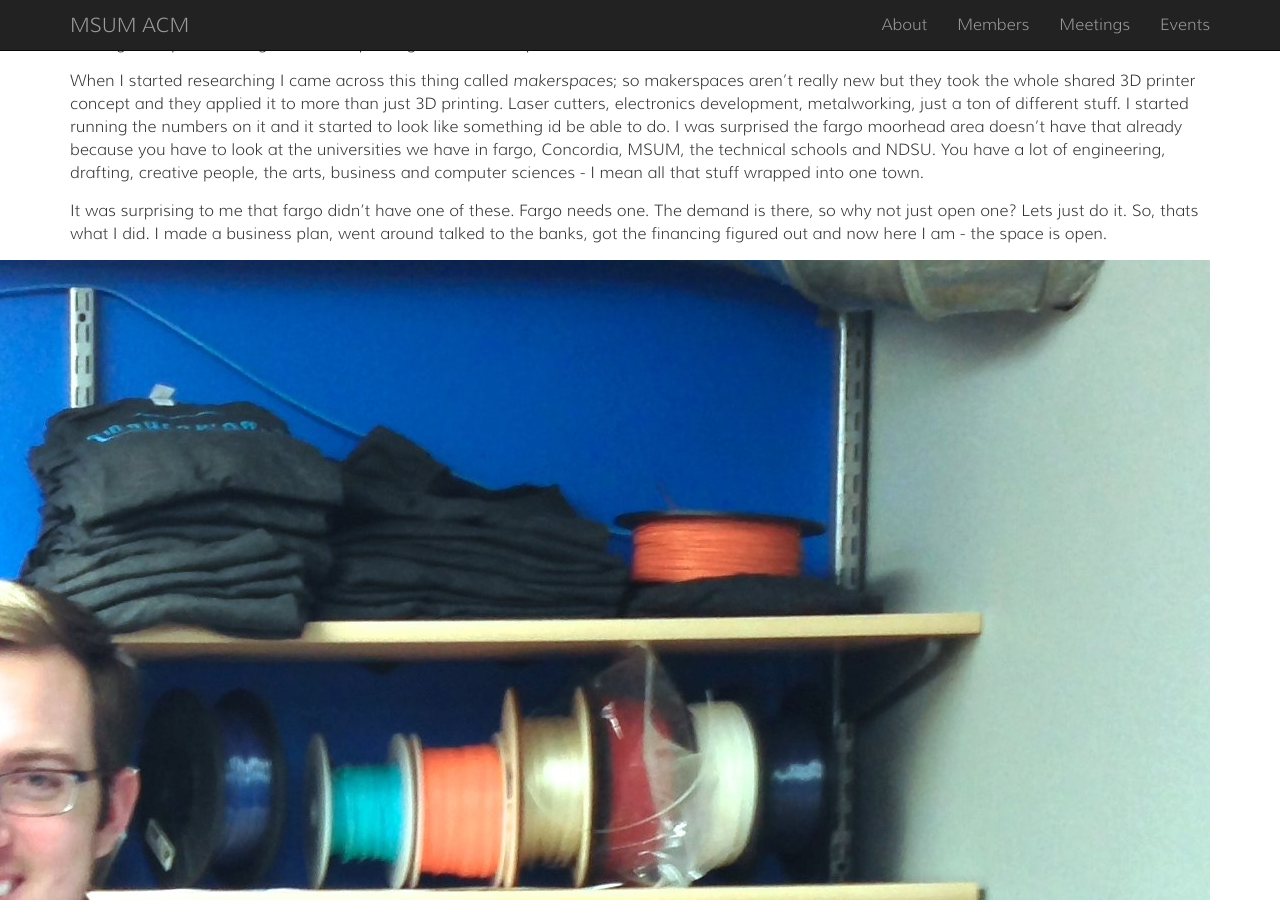
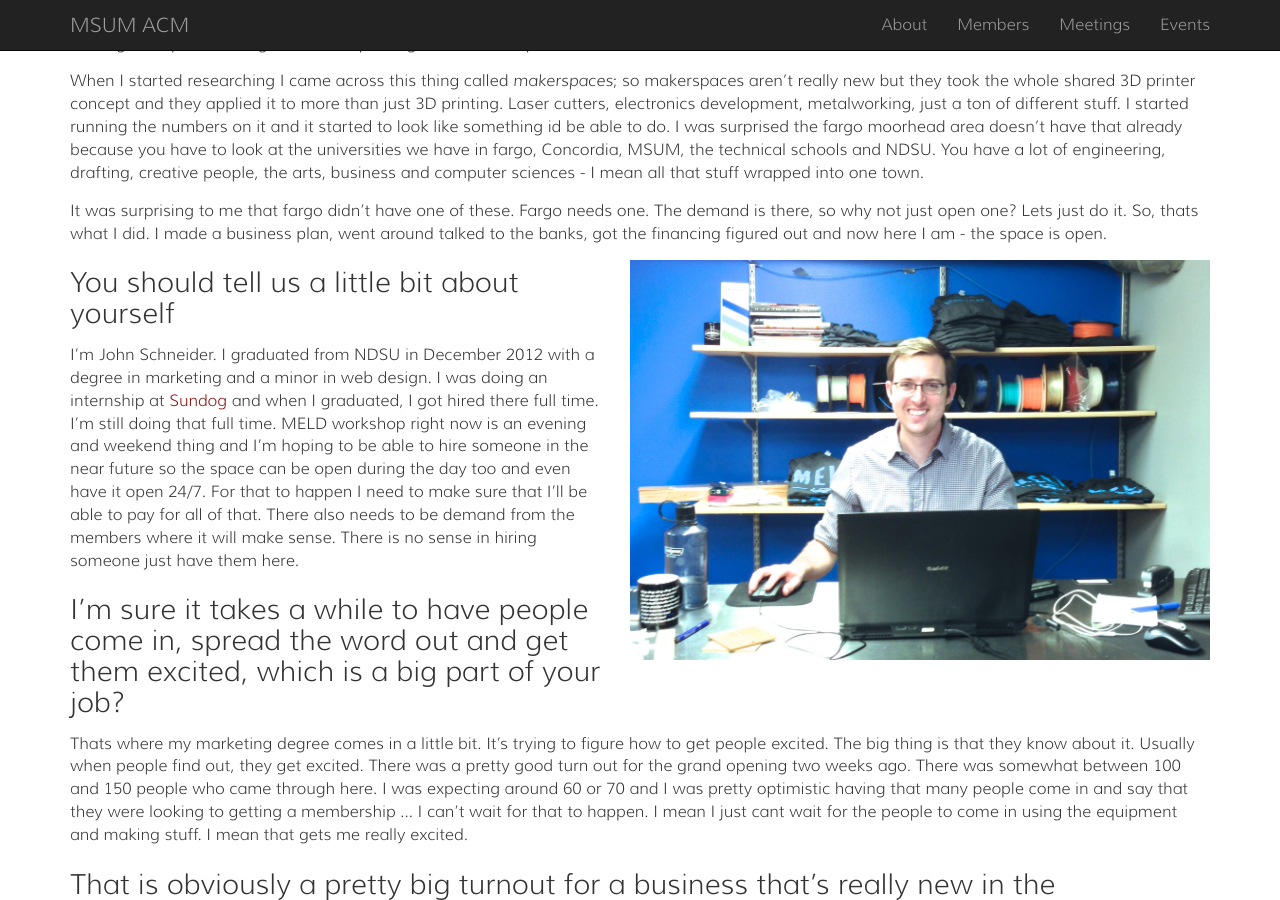
Before and after one commit to alunduil/MSUM-ACM.github.io, a Jekyll site: the page built from articles/_posts/2014-02-18-john-interview-meld.markdown, in a window 1280 px wide and 900 px high, scrolled down 418 px. Built offline with Jekyll 4.4.1, drawn with Linux system fonts in a browser that asks for light colours.

Commit message:
Update 2014-02-18-john-interview-meld.markdown

```diff
--- a/articles/_posts/2014-02-18-john-interview-meld.markdown
+++ b/articles/_posts/2014-02-18-john-interview-meld.markdown
@@ -24,7 +24,7 @@ When I started researching I came across this thing called _makerspaces_; so mak
 It was surprising to me that fargo didn't have one of these. Fargo needs one. The demand is there, so why not just open one? Lets just do it. So, thats what I did. I made a business plan, went around talked to the banks, got the financing figured out and now here I am - the space is open.
 
 <div class="article-image right-image">
-    <img src="/assets/img/meld-profile.jpg" alt="MELD Profile picture"/>
+    <img src="/assets/img/meld-profile.jpg" alt="MELD Profile picture" height="400px" width="580px"/>
 </div>
 
 
```
